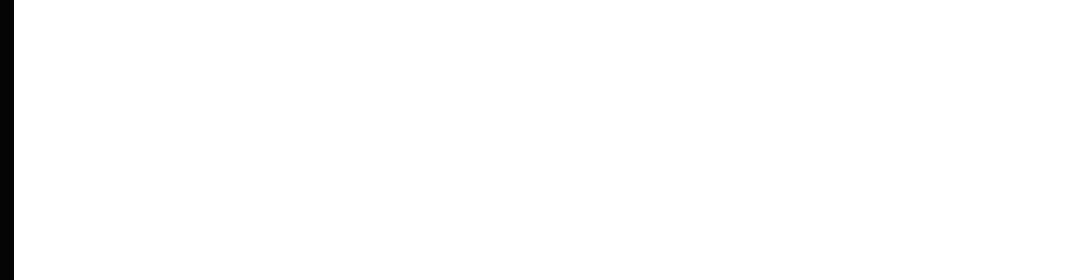
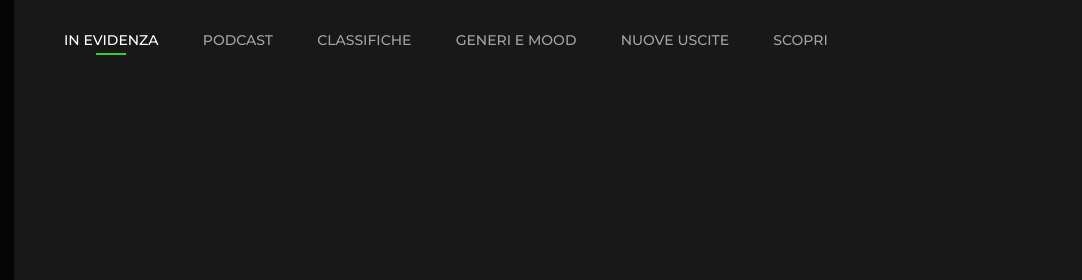
Before and after one commit to simonezanfagna/html-css-spotifyweb, a plain HTML site: page index.html in a window 1280 px wide. Shown: the top 280 px of the page, 198-1280 px from the left. Drawn offline with Linux system fonts and the light colour scheme.

Commit message:
prima parte main

```diff
--- a/index.html
+++ b/index.html
@@ -9,7 +9,7 @@
     <title>spotifyweb</title>
   </head>
   <body>
-    <aside class="aside-left">
+    <aside class="aside-left clearfix">
       <div class="aside-flex">
         <div class="aside-top">
           <div id="logo">
@@ -44,10 +44,24 @@
       </div>
     </aside>
 
+    <main>
+      <header class="menu">
+        <nav class="nav-menu">
+          <ul>
+            <li><a href="#">IN EVIDENZA</a></li>
+            <li><a href="#">PODCAST</a></li>
+            <li><a href="#">CLASSIFICHE</a></li>
+            <li><a href="#">GENERI E MOOD</a></li>
+            <li><a href="#">NUOVE USCITE</a></li>
+            <li><a href="#">SCOPRI</a></li>
+          </ul>
+        </nav>
+      </header>
 
-
-
-
+      <header class="menu-bars">
+        <a href="#"><i class="fas fa-bars"></i></a>
+      </header>
+    </main>
 
     <footer>
       <div class="footer-flex">
--- a/style.css
+++ b/style.css
@@ -30,6 +30,7 @@ aside{
   width: 65px;
   text-align: center;
   overflow: auto;
+  float: left;
 }
 
 aside span{
@@ -162,7 +163,72 @@ aside a:hover{
   position: absolute;
 }
 
+main{
+  background-color: #181818;
+  padding: 30px;
+  height: calc(100% - 90px);
+  text-align: center;
+  overflow: auto;
+}
 
+header{
+  padding-bottom: 30px;
+  text-align: left;
+}
+
+.menu{
+  display: none;
+}
+
+.nav-menu li{
+  display: inline-block;
+}
+
+.nav-menu a{
+  display: block;
+  color: rgba(255, 255, 255, 0.6);
+  font-size: 14px;
+  font-weight: 500;
+  padding-left: 10px;
+  padding-right: 10px;
+  padding-bottom: 5px;
+  margin-right: 10px;
+  margin-left: 10px;
+}
+
+.nav-menu ul li:first-child a{
+  position: relative;
+  color: white;
+}
+
+.nav-menu ul li:first-child a::after{
+  display: block;
+  height: 2px;
+  background-color: limegreen;
+  width: 30px;
+  content: "";
+  left: 50%;
+  transform: translateX(-50%);
+  position: absolute;
+  margin-top: 4px;
+}
+
+.nav-menu a:hover{
+  color: white;
+}
+
+.menu-bars{
+  display: block;
+}
+
+.menu-bars a{
+  color: rgba(255, 255, 255, 0.6);
+  font-size: 24px;
+}
+
+.menu-bars a:hover{
+  color: white;
+}
 
 footer{
   padding: 15px;
@@ -364,6 +430,14 @@ i.fa-pause{
 
 
 @media screen and (min-width: 1024px) {
+  .menu{
+    display: block;
+  }
+
+  .menu-bars{
+    display: none;
+  }
+
   .fa-heart{
     left: 230px;
   }
```
